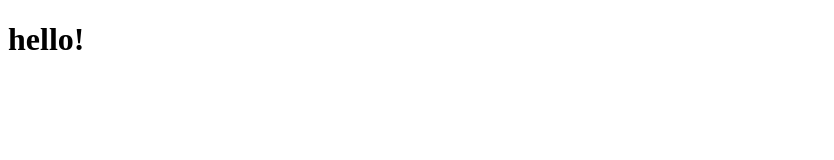
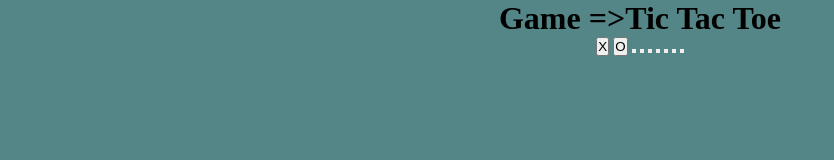
Before and after one commit to WebDeveloper-Amaan/GameTicTacToe, a plain HTML site: page index.html in a window 1280 px wide. Shown: the whole page, without its empty margins (0-834 px from the left). Drawn offline with Linux system fonts and the light colour scheme.

Commit message:
add some css style

```diff
--- a/index.html
+++ b/index.html
@@ -7,7 +7,23 @@
     <link rel="stylesheet" href="style.css">
 </head>
 <body>
-    <h1>hello!</h1>
+    <!-- <h1>hello!</h1> -->
+    <main>
+        <h1>Game =>Tic Tac Toe</h1>
+        <div class="container">
+          <div class="game">
+              <button class="box">X</button>
+              <button class="box">O</button>
+              <button class="box"></button>
+              <button class="box"></button>
+              <button class="box"></button>
+              <button class="box"></button>
+              <button class="box"></button>
+              <button class="box"></button>
+              <button class="box"></button>
+          </div>
+        </div>
+      </main>
     <script src="javasc.js"></script>
 </body>
 </html>
--- a/style.css
+++ b/style.css
@@ -0,0 +1,9 @@
+* {
+    margin: 0;
+    padding: 0;
+}
+
+body{
+    background-color: #548687;
+    text-align: center;
+}
```
